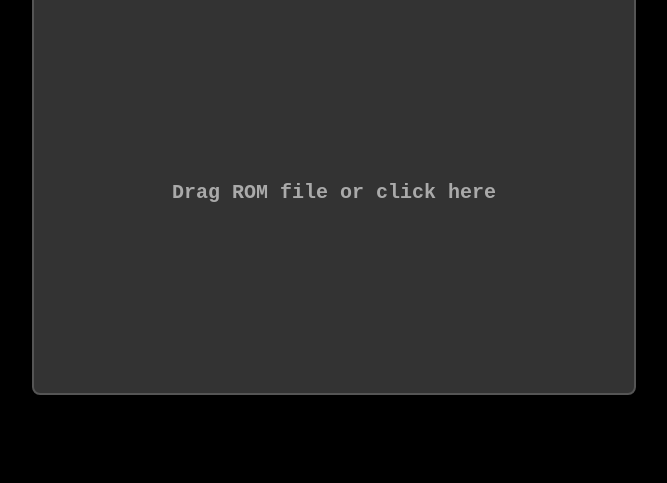
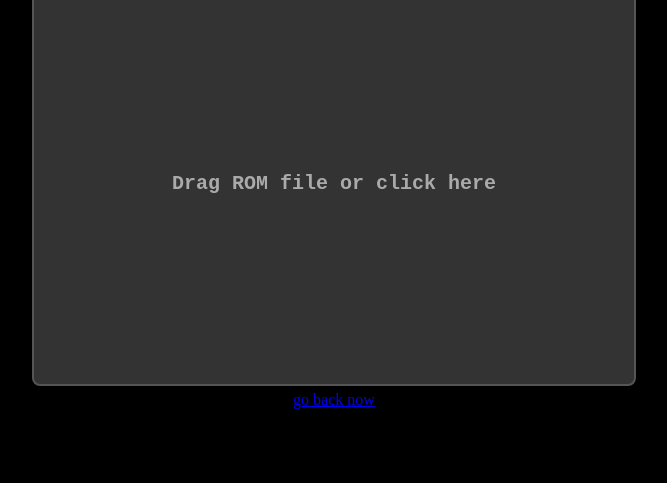
Before and after one commit to Maso-be-ballin/maso-be-ballin.github.io, a website: page pages/4.1.1/index of.html in a window 1280 px wide. Shown: the part 317-800 px from the top of the page, without its empty margins (306-973 px from the left). Drawn offline with Linux system fonts and the light colour scheme.

Commit message:
Update index of.html

```diff
--- a/pages/4.1.1/index of.html
+++ b/pages/4.1.1/index of.html
@@ -104,7 +104,9 @@
             <input type = file id = input>
             Drag ROM file or click here
         </div>
-
+<nav>
+    <a href="../../index.html">go back now</a>
+</nav>
         <script>
             let enableDebug = false;
             let enableThreads = false;
```
